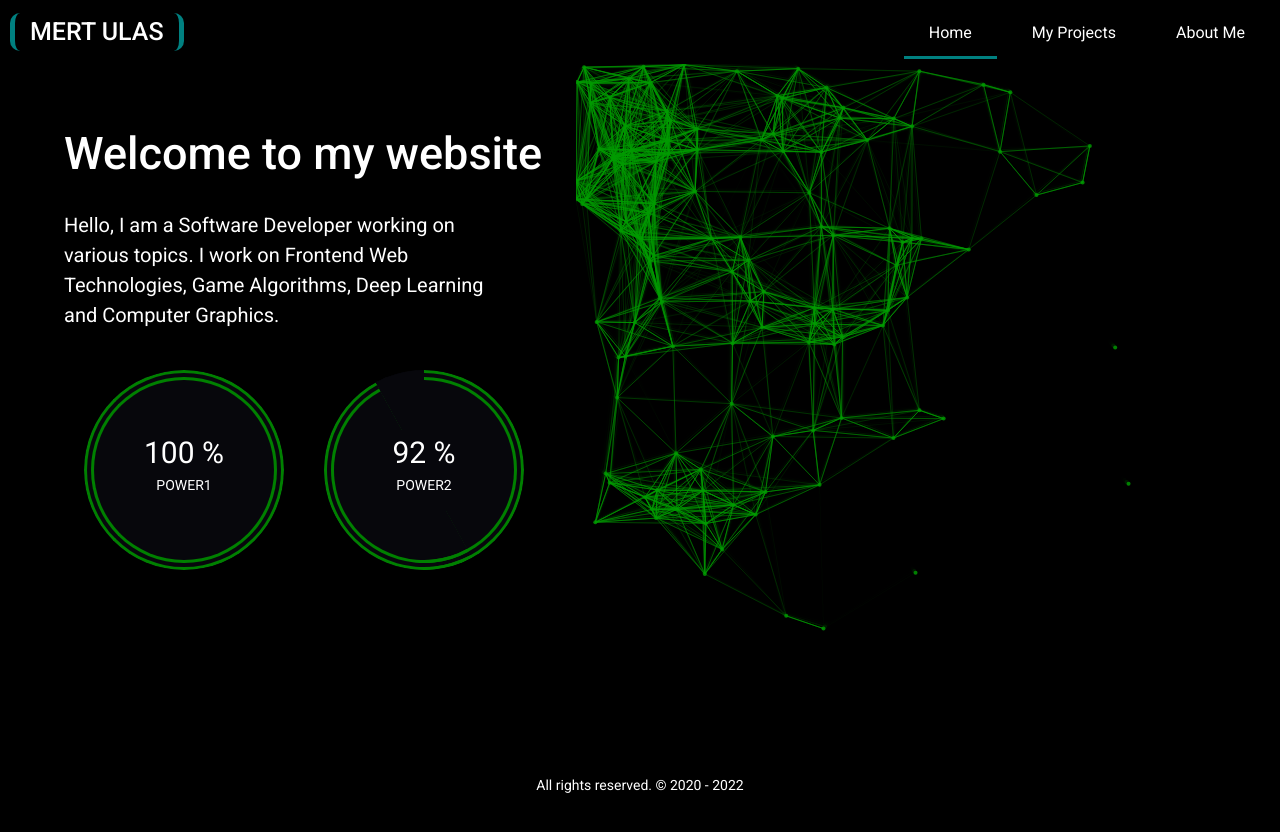
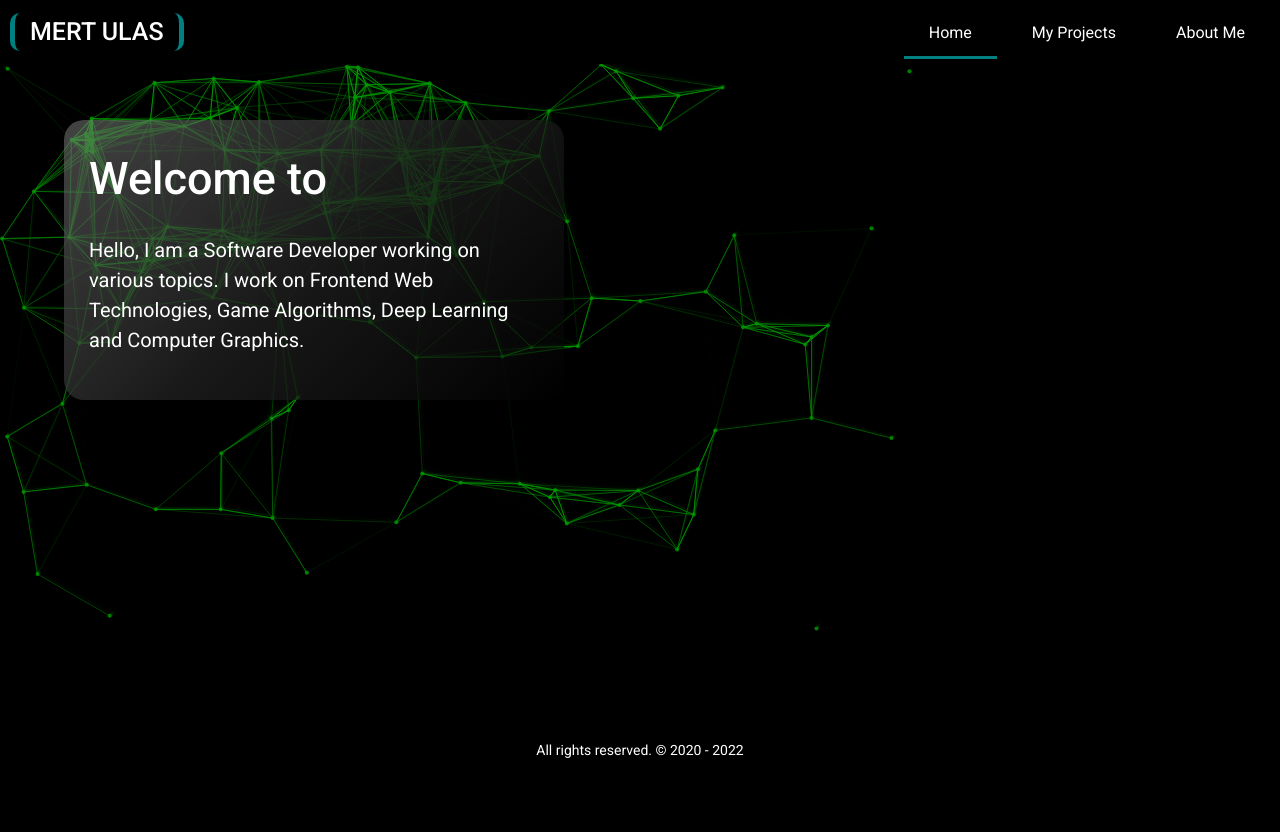
Before and after one commit to MERTULAS/portfolio-project, a Vue app: page / in a window 1280 px wide. Shown: the top 832 px of the page. After the commit the page ends 800 px from the top, so only its background shows below. Built offline with nearby package versions, Linux system fonts and the light colour scheme.

Commit message:
website skeleton systen changed

```diff
--- a/src/App.vue
+++ b/src/App.vue
@@ -2,7 +2,26 @@
   <div id="app">
     <Navbar />
     <!--The spinner maybe replace to this place, more effective according to which situation, who knows???? -->
-    <router-view style="min-height: 78vh" />
+    <AnimationBackground
+      v-if="isLoadPage"
+      class="animated-bg-block"
+      :pointCount="120"
+      :size="{
+        width: pageWidth,
+        height: pageHeight - (navbarHeight + footerHeight),
+      }"
+    >
+      <div
+        :style="`overflow-y: auto; height: ${
+          pageHeight - (navbarHeight + footerHeight)
+        }px`"
+      >
+        <div class="init-progress-bar" v-if="isProgress">
+          <div class="progress">{{ progress }} %</div>
+        </div>
+        <router-view v-else />
+      </div>
+    </AnimationBackground>
     <Footer />
   </div>
 </template>
@@ -10,14 +29,83 @@
 <script>
 import Navbar from "@/components/Navbar.vue";
 import Footer from "@/components/Footer.vue";
+import AnimationBackground from "@/components/AnimationBackground.vue";
 
 export default {
   name: "App",
   components: {
     Navbar,
     Footer,
+    AnimationBackground,
+  },
+  data() {
+    return {
+      navbarHeight: null,
+      footerHeight: null,
+      pageHeight: null,
+      pageWidth: null,
+      isLoadPage: false,
+      isProgress: true,
+      progress: 0,
+    };
+  },
+  methods: {
+    pageInitialize() {
+      this.pageWidth = window.innerWidth;
+      this.pageHeight = window.innerHeight;
+      console.log(this.pageHeight, this.pageWidth);
+      this.navbarHeight = document
+        .querySelector(".navbar-menu")
+        .getBoundingClientRect().height;
+      this.footerHeight = document
+        .querySelector(".footer")
+        .getBoundingClientRect().height;
+      console.log(this.navbarHeight, this.footerHeight);
+      this.isLoadPage = true;
+    },
+  },
+  mounted() {
+    this.pageInitialize();
+    document.getElementsByTagName("title")[0].innerHTML =
+      process.env.VUE_APP_PROJECT_OWNER + " - Portfolio";
+    setTimeout(() => {
+      this.isProgress = false;
+    }, 4000);
   },
 };
 </script>
 
-<style></style>
+<style>
+.init-progress-bar {
+  position: absolute;
+  top: 50%;
+  left: 50%;
+  transform: translate(-50%, -50%);
+  height: 80px;
+  width: 500px;
+  background: transparent;
+  border: 3px solid green;
+  color: white;
+  border-radius: 10px;
+}
+
+.progress {
+  border-radius: 5px;
+  background: green;
+  height: 100%;
+  display: flex;
+  align-items: center;
+  justify-content: flex-end;
+  font-size: 30px;
+  animation: progressInit 4s forwards;
+}
+
+@keyframes progressInit {
+  0% {
+    width: 50px;
+  }
+  100% {
+    width: 100%;
+  }
+}
+</style>
--- a/src/assets/css/common.css
+++ b/src/assets/css/common.css
@@ -24,3 +24,21 @@ body {
 .page * {
   color: white !important;
 }
+
+::-webkit-scrollbar {
+  width: 20px;
+}
+
+::-webkit-scrollbar-track {
+  box-shadow: inset 0 0 5px rgb(134, 134, 134);
+  border-radius: 5px;
+}
+
+::-webkit-scrollbar-thumb {
+  background: rgba(73, 192, 81, 0.6);
+  border-radius: 5px;
+}
+
+::-webkit-scrollbar-thumb:hover {
+  background: #000000;
+}
--- a/src/components/AnimationBackground.vue
+++ b/src/components/AnimationBackground.vue
@@ -1,6 +1,7 @@
 <template>
   <div>
     <canvas id="canvas" :width="size.width" :height="size.height"></canvas>
+    <slot />
   </div>
 </template>
 
@@ -110,4 +111,10 @@ export default {
 #anim-canvas {
   background: black;
 }
+
+#canvas {
+  position: absolute;
+  left: 0;
+  z-index: -1;
+}
 </style>
--- a/src/components/Footer.vue
+++ b/src/components/Footer.vue
@@ -41,6 +41,10 @@ export default {
           icon: "instagram",
           link: "https://www.instagram.com/mertulas1/?hl=tr",
         },
+        {
+          icon: "youtube",
+          link: "https://www.youtube.com/channel/UCIXpGQz894CXt0x1dSKVdxA",
+        },
       ],
     };
   },
--- a/src/pages/IndexPage.vue
+++ b/src/pages/IndexPage.vue
@@ -2,14 +2,6 @@
   <div class="page">
     <Spinner :spinning="isSpinning" />
     <div class="page-body" v-if="!isSpinning">
-      <AnimationBackground
-        class="animated-bg-block"
-        :pointCount="120"
-        :size="{
-          width: (pageWidth / 10 + pageWidth) >> 1,
-          height: pageHeight - (navbarHeight + footerHeight),
-        }"
-      />
       <div class="index-body">
         <h1>{{ animatedText }}</h1>
         <p>
@@ -17,58 +9,24 @@
           Frontend Web Technologies, Game Algorithms, Deep Learning and Computer
           Graphics.
         </p>
-        <div class="progress-container">
-          <div
-            v-for="(loader, index) in progressBars"
-            :key="index"
-            class="progress"
-          >
-            <span class="title timer">
-              {{ loader.percentage }} %
-              <p>{{ loader.text }}</p>
-            </span>
-            <div class="overlay"></div>
-            <div
-              class="left"
-              :style="`transform: rotate(var(--loader${index + 1}-left-degree));
-  z-index: var(--z-index${index + 1}-left);`"
-            ></div>
-            <div
-              class="right"
-              :style="`transform: rotate(var(--loader${
-                index + 1
-              }-right-degree));`"
-            ></div>
-          </div>
-        </div>
       </div>
     </div>
   </div>
 </template>
 
 <script>
-import AnimationBackground from "@/components/AnimationBackground.vue";
 import Spinner from "@/components/Spinner.vue";
 
 export default {
   name: "IndexPage",
   components: {
-    AnimationBackground,
     Spinner,
   },
   data() {
     return {
       animatedText: "Welcome to my website",
       textAnimationTimer: null,
-      navbarHeight: null,
-      footerHeight: null,
-      pageHeight: window.innerHeight,
-      pageWidth: window.innerWidth,
       isSpinning: true,
-      progressBars: [
-        { percentage: 0, limit: 100, text: "POWER1" },
-        { percentage: 0, limit: 92, text: "POWER2" },
-      ],
     };
   },
   methods: {
@@ -77,38 +35,6 @@ export default {
     },
     appendCharToLast(textBackup) {
       return this.animatedText + textBackup[this.animatedText.length];
-    },
-    progressBarLoader() {
-      for (let i = 0; i < this.progressBars.length; i++) {
-        document.documentElement.style.setProperty(
-          `--loader${i + 1}-left-degree`,
-          "0deg"
-        );
-        document.documentElement.style.setProperty(`--z-index${i + 1}-left`, 0);
-      }
-      for (let i = 0; i < this.progressBars.length; i++) {
-        let loaderInterval = setInterval(() => {
-          this.progressBars[i].percentage++;
-          if (this.progressBars[i].percentage === this.progressBars[i].limit) {
-            clearInterval(loaderInterval);
-          }
-          if (this.progressBars[i].percentage <= 50) {
-            document.documentElement.style.setProperty(
-              `--loader${i + 1}-right-degree`,
-              `${3.6 * this.progressBars[i].percentage}deg`
-            );
-          } else {
-            document.documentElement.style.setProperty(
-              `--loader${i + 1}-left-degree`,
-              `${3.6 * this.progressBars[i].percentage}deg`
-            );
-            document.documentElement.style.setProperty(
-              `--z-index${i + 1}-left`,
-              100
-            );
-          }
-        }, 1);
-      }
     },
     textAnimation() {
       let textWritingStatus = false;
@@ -136,16 +62,8 @@ export default {
       }, 100);
     },
     pageInitialize() {
-      this.navbarHeight = document
-        .querySelector(".navbar-menu")
-        .getBoundingClientRect().height;
-      this.footerHeight = document
-        .querySelector(".footer")
-        .getBoundingClientRect().height;
-
       this.isSpinning = false;
       this.textAnimation();
-      this.progressBarLoader();
     },
   },
   mounted() {
@@ -204,59 +122,13 @@ export default {
   position: absolute;
   left: 5vw;
   top: 15vh;
-  width: 90vw;
-  height: 65vh;
-}
-
-.progress-container {
-  display: flex;
-}
-
-.progress {
-  width: 200px;
-  height: 200px;
-  font-size: 30px;
-  color: #fff;
-  border-radius: 50%;
-  overflow: hidden;
-  position: relative;
-  background-color: #07070c;
-  text-align: center;
-  display: flex;
-  align-items: center;
-  justify-content: center;
-  margin: 20px;
-}
-
-.progress .title {
-  z-index: 999;
-}
-
-.progress .title p {
-  font-size: 14px;
-}
-
-.progress .overlay,
-.progress .left,
-.progress .right {
-  width: 50%;
-  height: 100%;
-  position: absolute;
-  top: 0;
-  left: 0;
-}
-
-.progress .overlay {
-  z-index: 10;
-  background-color: #07070c;
-}
-
-.progress .left,
-.progress .right {
-  border: 10px double green;
-  transform-origin: right;
-  border-top-left-radius: 100px;
-  border-bottom-left-radius: 100px;
-  border-right: none;
+  padding: 25px;
+  border-radius: 20px;
+  background-image: linear-gradient(
+    135deg,
+    rgba(134, 134, 134, 0.5),
+    rgba(31, 31, 31, 0.8),
+    rgba(0, 0, 0, 0.5)
+  );
 }
 </style>
```
